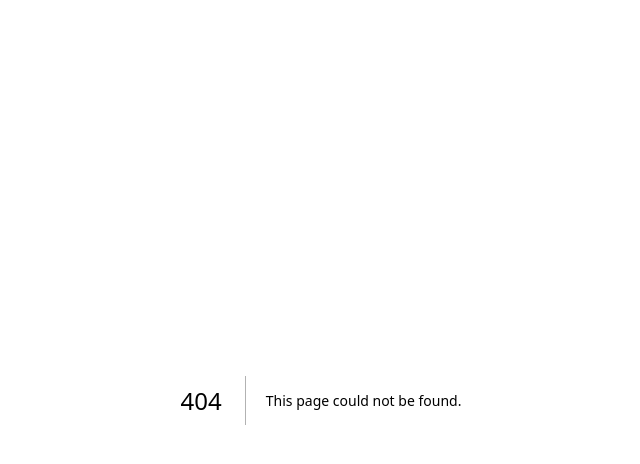
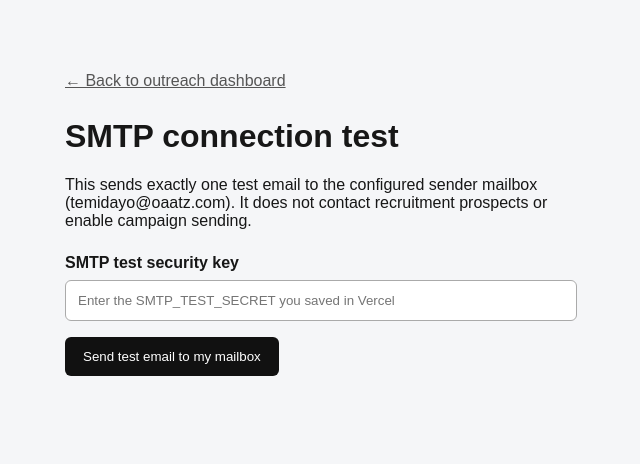
Before and after one commit to olowoyot1/Mailoutreach, a Next.js app: page /smtp-test in a window 1280 px wide. Before the commit this address had no page. Shown: the top 464 px of the page, without its empty margins (319-959 px from the left). Built offline with nearby package versions, Linux system fonts and the light colour scheme.

Commit message:
Add secure browser interface for SMTP self-test

```diff
--- /dev/null
+++ b/src/app/smtp-test/page.tsx
@@ -0,0 +1,51 @@
+"use client";
+
+import { useState } from "react";
+
+export default function SmtpTestPage() {
+  const [secret, setSecret] = useState("");
+  const [busy, setBusy] = useState(false);
+  const [result, setResult] = useState<{ ok?: boolean; message?: string; error?: string } | null>(null);
+
+  async function runTest(event: React.FormEvent<HTMLFormElement>) {
+    event.preventDefault();
+    setBusy(true);
+    setResult(null);
+    try {
+      const response = await fetch("/api/smtp-test", {
+        method: "POST",
+        headers: { authorization: "Bearer " + secret },
+      });
+      const data = await response.json();
+      setResult(response.ok
+        ? { ok: true, message: data.message || "Test email submitted successfully." }
+        : { ok: false, error: data.error || "SMTP test failed." });
+    } catch {
+      setResult({ ok: false, error: "Could not reach the SMTP test endpoint. Please try again." });
+    } finally {
+      setBusy(false);
+      setSecret("");
+    }
+  }
+
+  return (
+    <main style={{ maxWidth: 560, margin: "48px auto", padding: 24, fontFamily: "Arial, sans-serif" }}>
+      <a href="/" style={{ color: "#555" }}>← Back to outreach dashboard</a>
+      <h1 style={{ marginTop: 28 }}>SMTP connection test</h1>
+      <p>This sends exactly one test email to the configured sender mailbox (temidayo@oaatz.com). It does not contact recruitment prospects or enable campaign sending.</p>
+      <form onSubmit={runTest}>
+        <label htmlFor="secret" style={{ display: "block", fontWeight: 600, margin: "24px 0 8px" }}>SMTP test security key</label>
+        <input id="secret" type="password" autoComplete="off" required value={secret}
+          onChange={event => setSecret(event.target.value)}
+          placeholder="Enter the SMTP_TEST_SECRET you saved in Vercel"
+          style={{ width: "100%", boxSizing: "border-box", padding: 12, border: "1px solid #aaa", borderRadius: 6 }} />
+        <button type="submit" disabled={busy} style={{ marginTop: 16, padding: "12px 18px", border: 0, borderRadius: 6, background: "#111", color: "#fff", cursor: busy ? "wait" : "pointer" }}>
+          {busy ? "Testing SMTP…" : "Send test email to my mailbox"}
+        </button>
+      </form>
+      {result && <p role="status" style={{ marginTop: 24, padding: 14, borderRadius: 6, background: result.ok ? "#e8f5e9" : "#ffebee", color: result.ok ? "#1b5e20" : "#b71c1c" }}>
+        {result.ok ? result.message : result.error}
+      </p>}
+    </main>
+  );
+}
```
